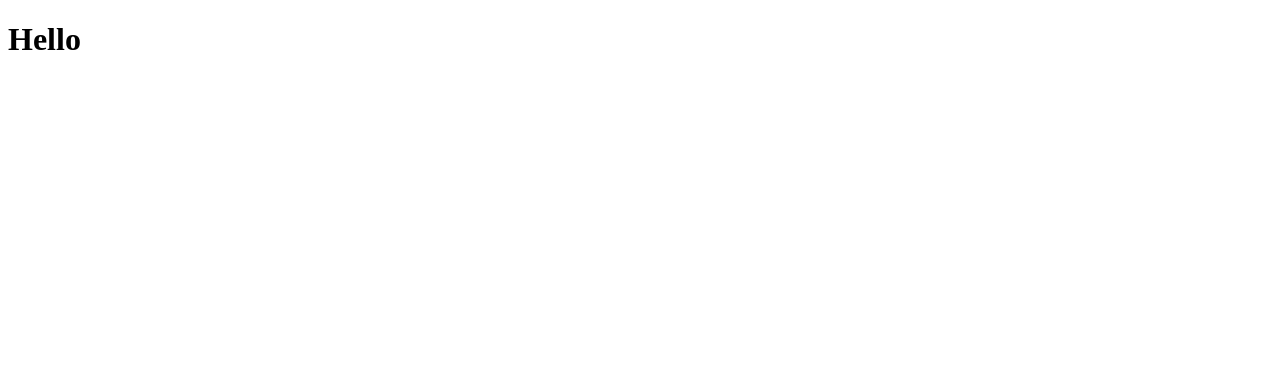
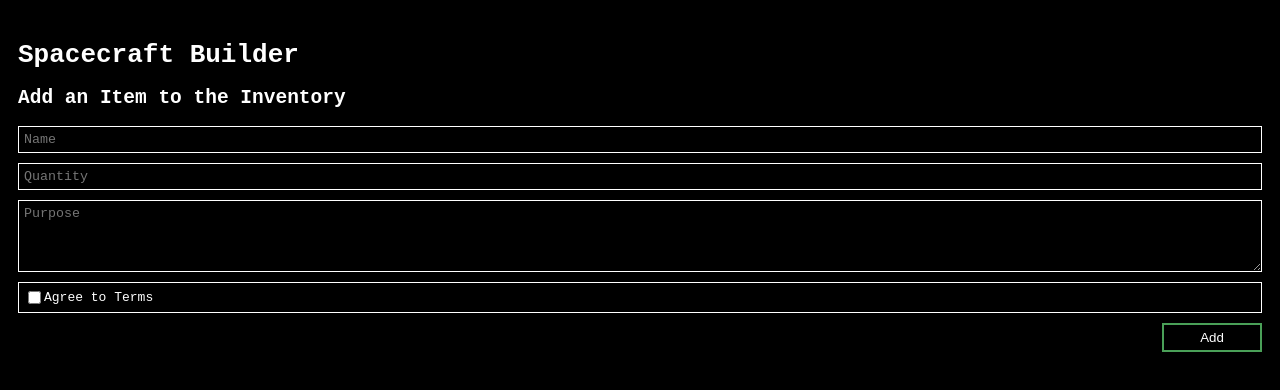
Before and after one commit to jds2501/spacecraft-builder, a React (Vite) app: page / in a window 1280 px wide. Shown: the top 390 px of the page. Built offline with nearby package versions, Linux system fonts and the light colour scheme.

Commit message:
Added CSS & layout for form

```diff
--- a/package.json
+++ b/package.json
@@ -10,6 +10,7 @@
     "preview": "vite preview"
   },
   "dependencies": {
+    "formik": "^2.4.6",
     "react": "^19.0.0",
     "react-dom": "^19.0.0"
   },
--- a/src/App.jsx
+++ b/src/App.jsx
@@ -1,10 +1,9 @@
-
-import './App.css'
+import SpacecraftBuilder from "./SpacecraftBuilder"
 
 function App() {
   return (
     <>
-      <h1>Hello</h1>
+      <SpacecraftBuilder />
     </>
   )
 }
--- /dev/null
+++ b/src/ItemForm.css
@@ -0,0 +1,29 @@
+.ItemForm {
+    display: flex;
+    flex-direction: column;
+    gap: 10px;
+}
+
+.ItemFormSubmit {
+    display: flex;
+    justify-content: end;
+}
+
+.ItemFormSubmit button {
+    border-color: #4aa058;
+}
+
+.ItemFormInput {
+    background-color: black;
+    color: white;
+    font-family: monospace;
+    border-style: solid;
+    border-width: 1px;
+    border-color: white;
+    padding: 5px;
+}
+
+.ItemFormCheckbox {
+    display: flex;
+    align-items: center;
+}
--- /dev/null
+++ b/src/ItemForm.jsx
@@ -0,0 +1,74 @@
+import React from 'react';
+import { useFormik } from 'formik';
+import "./ItemForm.css";
+
+const validate = values => {
+    const errors = {};
+
+    return errors;
+};
+
+const ItemForm = () => {
+    const formik = useFormik({
+        initialValues: {
+            itemFormName: "",
+            itemFormQuantity: "",
+            itemFormPurpose: "",
+            itemFormAgreeToTerms: ""
+        },
+        validate,
+        onSubmit: values => {
+            alert(JSON.stringify(values, null, 2));
+        },
+    });
+    return (
+        <>
+            <h2>Add an Item to the Inventory</h2>
+            <form className="ItemForm" onSubmit={formik.handleSubmit}>
+                <input
+                    className="ItemFormInput"
+                    name="itemFormName"
+                    type="text"
+                    placeholder="Name"
+                    onChange={formik.handleChange}
+                    value={formik.values.itemFormName}
+                />
+
+                <input
+                    className="ItemFormInput"
+                    name="itemFormQuantity"
+                    type="text"
+                    placeholder="Quantity"
+                    onChange={formik.handleChange}
+                    value={formik.values.itemFormQuantity}
+                />
+
+                <textarea
+                    className="ItemFormInput"
+                    name="itemFormPurpose"
+                    placeholder="Purpose"
+                    rows={"4"}
+                    onChange={formik.handleChange}
+                    value={formik.values.itemFormPurpose}
+                />
+
+                <div className="ItemFormInput ItemFormCheckbox">
+                    <input
+                        name="itemFormAgreeToTerms"
+                        type="checkbox"
+                        placeholder="Quantity"
+                        onChange={formik.handleChange}
+                        value={formik.values.itemFormQuantity}
+                    />
+                    <label htmlFor="itemFormAgreeToTerms">Agree to Terms</label>
+                </div>
+
+                <div className="ItemFormSubmit">
+                    <button type="submit">Add</button>
+                </div>
+            </form>
+        </>
+    );
+};
+
+export default ItemForm;
--- /dev/null
+++ b/src/SpacecraftBuilder.css
@@ -0,0 +1,5 @@
+.SpacecraftBuilder {
+    margin-top: 40px;
+    margin-left: 10px;
+    margin-right: 10px;
+}
--- /dev/null
+++ b/src/SpacecraftBuilder.jsx
@@ -0,0 +1,13 @@
+import ItemForm from "./ItemForm";
+import "./SpacecraftBuilder.css";
+
+function SpacecraftBuilder() {
+    return (
+        <div className="SpacecraftBuilder">
+            <h1>Spacecraft Builder</h1>
+            <ItemForm />
+        </div>
+    )
+}
+
+export default SpacecraftBuilder;
--- a/src/index.css
+++ b/src/index.css
@@ -0,0 +1,18 @@
+body {
+    background-color: black;
+    color: white;
+    font-family: monospace;
+}
+
+button {
+    background-color: black;
+    color: white;
+    border-style: solid;
+    padding-top: 5px;
+    padding-bottom: 5px;
+    width: 100px;
+}
+
+button:active {
+    transform: scale(0.9);
+}
```
Also changed, not shown: src/App.css (deleted), 1 other file (tests, documents, lock files or other folders).
